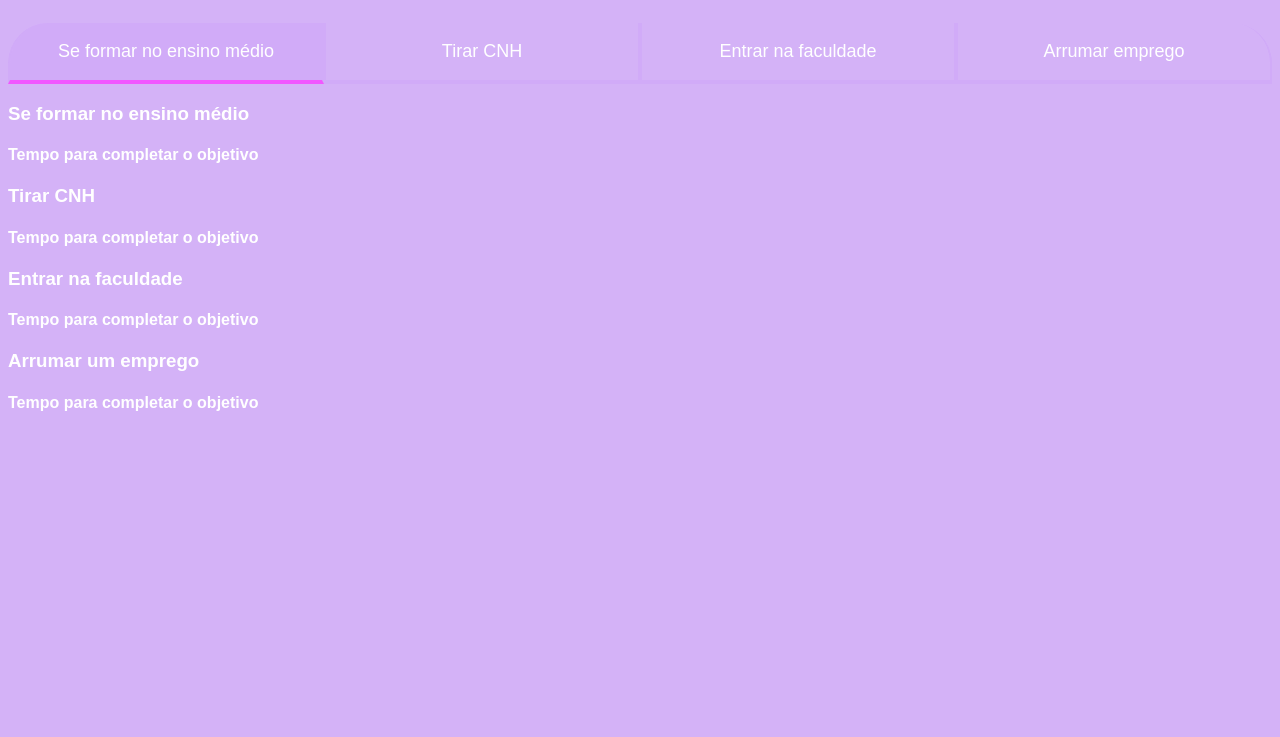
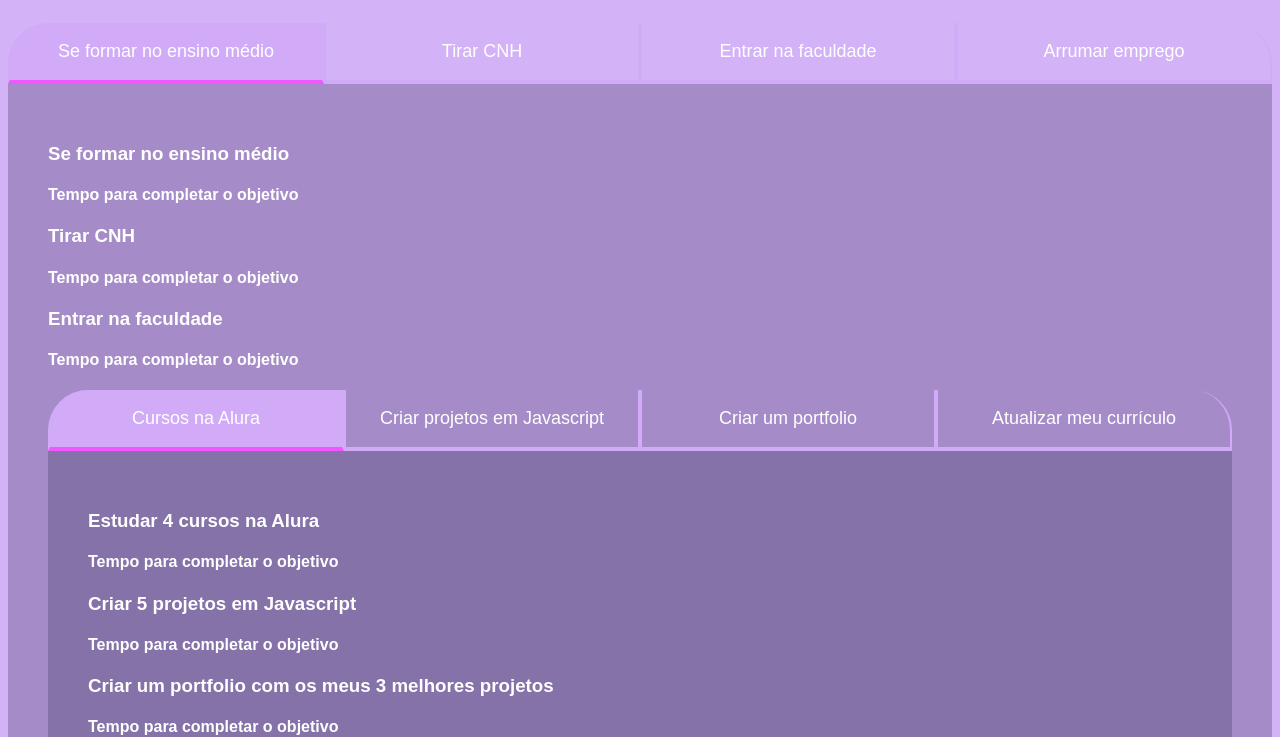
Before and after one commit to isabellacaetano/metas-2024, a plain HTML site: page index.html in a window 1280 px wide. Shown: the part 67-804 px from the top of the page. Drawn offline with Linux system fonts and the light colour scheme.

Commit message:
Add files via upload

```diff
--- a/index.html
+++ b/index.html
@@ -32,12 +32,29 @@
         <h3 class="aba-conteudo-titulo-principal">Entrar na faculdade</h3>
         <h4 class="aba-conteudo-titulo-secundario">Tempo para completar o objetivo</h4>
 </div>
-<div class="aba-conteudo">
-    <h3 class="aba-conteudo-titulo-principal">Arrumar um emprego</h3>
-    <h4 class="aba-conteudo-titulo-secundario">Tempo para completar o objetivo</h4>
-     </div>
+<div class="conteudo">
+    <div class="botoes">
+        <button class="botao ativo">Cursos na Alura</button>
+        <button class="botao">Criar projetos em Javascript</button>
+        <button class="botao">Criar um portfolio</button>
+        <button class="botao">Atualizar meu currículo</button>
+    </div>
+    <div class="abas-textos">
+        <div class="aba-conteudo">
+            <h3 class="aba-conteudo-titulo-principal">Estudar 4 cursos na Alura</h3>
+            <h4 class="aba-conteudo-titulo-secundario">Tempo para completar o objetivo</h4>
+        </div>
+        <div class="aba-conteudo">
+            <h3 class="aba-conteudo-titulo-principal">Criar 5 projetos em Javascript</h3>
+            <h4 class="aba-conteudo-titulo-secundario">Tempo para completar o objetivo</h4>
+        </div>
+        <div class="aba-conteudo">
+            <h3 class="aba-conteudo-titulo-principal">Criar um portfolio com os meus 3 melhores projetos</h3>
+            <h4 class="aba-conteudo-titulo-secundario">Tempo para completar o objetivo</h4>
+        </div>
+        <div class="aba-conteudo">
+            <h3 class="aba-conteudo-titulo-principal">Atualizar meu curriculo com os certificados da Alura</h3>
+            <h4 class="aba-conteudo-titulo-secundario">Tempo para completar o objetivo</h4>
+        </div>
+    </div>
 </div>
-
-
-</body>
-</html>
--- a/style.css
+++ b/style.css
@@ -55,3 +55,12 @@ body {
     background-color: var(--botao-ativo);
     border-bottom: 4px solid var(--verde);
 }
+.abas-textos{
+    background-color: var(--texto-fundo);
+    padding: 40px;
+    border-radius: 0 0 40px 40px;
+}
+.botao.ativo{
+    background-color: var(--botao-ativo);
+    border-bottom: 4px solid var(--verde);
+}
```
